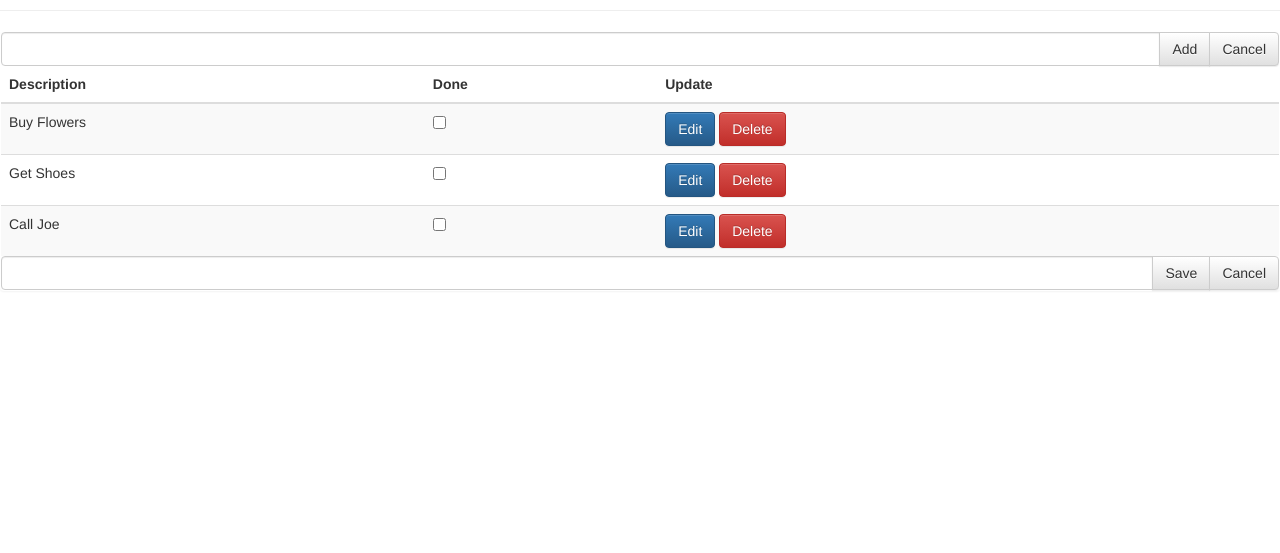
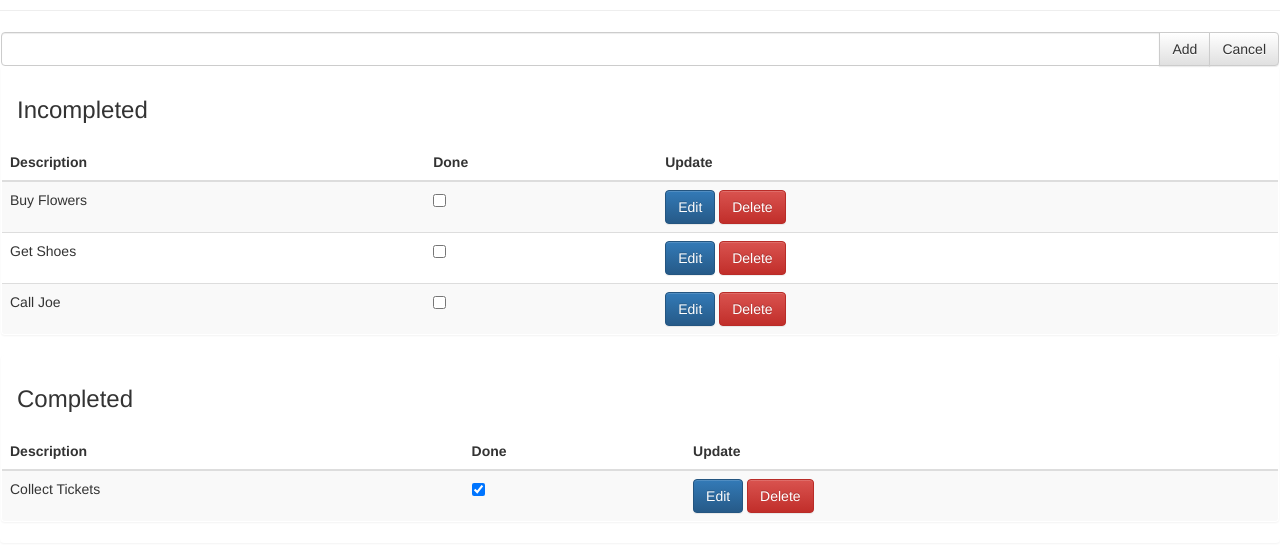
Before and after one commit to jorge-cg/pro-angular-todo-app, a website: page public/index.html in a window 1280 px wide. Shown: the part 89-642 px from the top of the page. Drawn offline with nearby package versions, Linux system fonts and the light colour scheme.

Commit message:
added completed list

```diff
--- a/public/index.html
+++ b/public/index.html
@@ -22,6 +22,8 @@
 				<button class="btn btn-default" ng-click="clearTask()">Cancel</button>
 			</span>
 		</div>
+		<div class="panel">
+			<h3 class="panel-heading">Incompleted</h3>
 			<table class="table table-striped">
 				<thead>
 					<tr>
@@ -41,6 +43,29 @@
 					</tr>
 				</tbody>
 			</table>
+		</div>
+		<div class="panel">
+			<h3 class="panel-heading">Completed</h3>
+			<table class="table table-striped">
+				<thead>
+					<tr>
+						<th>Description</th>
+						<th>Done</th>
+						<th>Update</th>
+					</tr>
+				</thead>
+				<tbody>
+					<tr ng-repeat="item in list | filter:{done:true}">
+						<td ng-bind="item.task"></td>
+						<td><input type="checkbox" ng-model="item.done" /></td>
+						<td>
+							<button class="btn btn-primary btn-small" ng-click="EditTask(item.task)">Edit</button>
+							<button class="btn btn-danger btn-small" ng-click="deleteTask()">Delete</button>
+						</td>
+					</tr>
+				</tbody>
+			</table>
+		</div>
 		<div class="input-group" ng-show="editing!==null">
 			<input class="form-control"   ng-model="editTask" />
 			<span class="input-group-btn">
--- a/public/scripts/todoCtrl.js
+++ b/public/scripts/todoCtrl.js
@@ -3,6 +3,7 @@
 
 	function todoController($scope, $http){
 		$scope.list= [];
+		$scope.editing= null;
 		$http.get("/resources/list.json").then(function(response){
 			$scope.list= response.data;
 		},
@@ -43,6 +44,7 @@
 
 		$scope.saveTask= function(task){
 			if(task){
+				console.log($scope.list[$scope.editing]);
 				$scope.list[$scope.editing].task= task;
 				$scope.endEdit();
 			}
```
Lines whose indentation alone changed are shown as unchanged.
